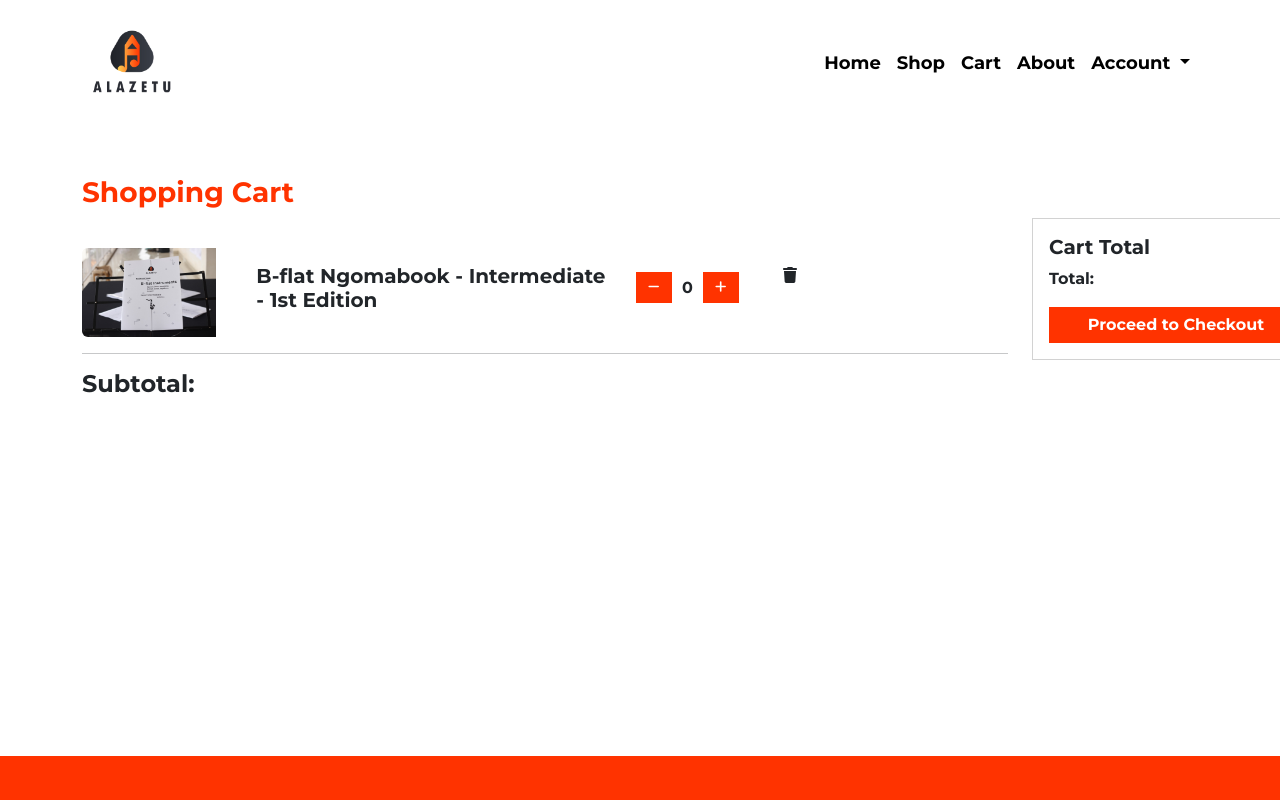
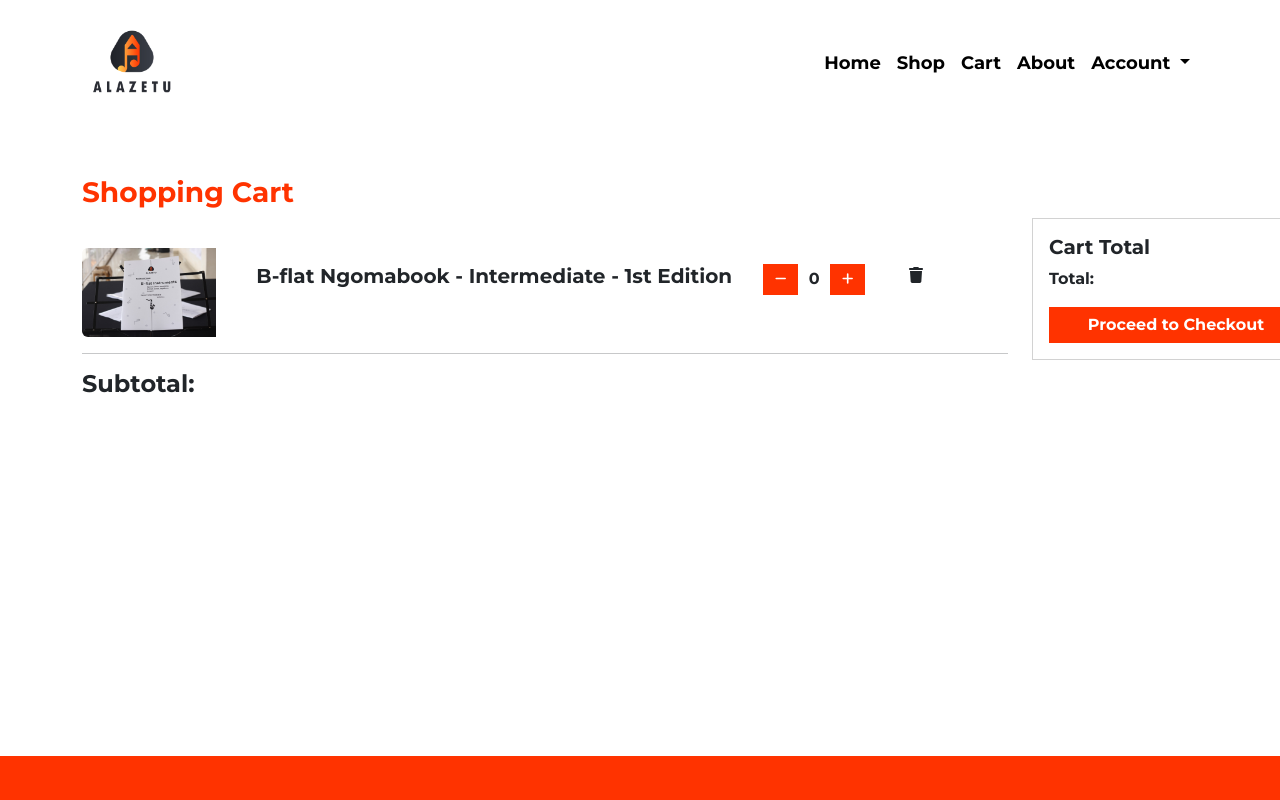
Before and after one commit to Timmutegi/alazetu-web-app, an Angular app: page /cart in a window 1280 px wide. Shown: the top 800 px of the page. Built offline with nearby package versions, Linux system fonts and the light colour scheme.

Commit message:
Updated spacing

```diff
--- a/src/app/components/cart-item/cart-item.component.html
+++ b/src/app/components/cart-item/cart-item.component.html
@@ -10,12 +10,12 @@
     <div class="col-md-10">
       <div class="card-body">
         <div class="row">
-          <div class="col-sm-6">
+          <div class="col-sm-8 mb-3">
             <h5 class="card-text">
               B-flat Ngomabook - Intermediate - 1st Edition
             </h5>
           </div>
-          <div class="col-sm-2 quantity">
+          <div class="col-sm-2 mb-3 quantity">
             <div class="form-check-inline">
               <button class="btn btn-primary" (click)="minus()">
                 <fa-icon [icon]="faMinus"></fa-icon>
--- a/src/app/components/cart-item/cart-item.component.scss
+++ b/src/app/components/cart-item/cart-item.component.scss
@@ -39,3 +39,9 @@
         }
     }
 }
+
+@media only screen and (max-width: 768px) {
+    .quantity {
+        width: 40%;
+    }
+}
```
